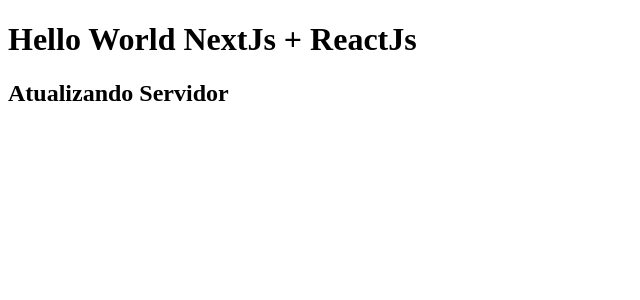
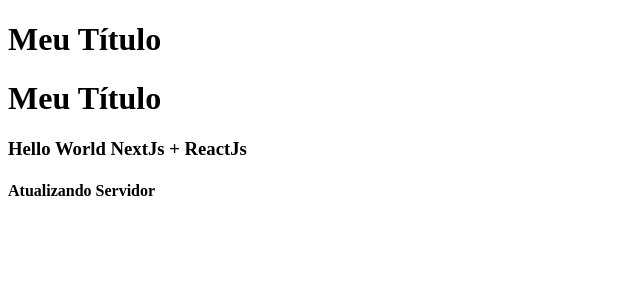
Before and after one commit to herminioneto/react-next-js-exemplos, a Next.js app: page / in a window 1280 px wide. Shown: the top 300 px of the page, without its empty margins (0-640 px from the left). Built offline with nearby package versions, Linux system fonts and the light colour scheme.

Commit message:
Criado primeiro componente React .jsx

```diff
--- a/pages/index.js
+++ /dev/null
@@ -1,10 +0,0 @@
-function HomePage () {
-  return (
-    <div>
-      <h1>Hello World NextJs + ReactJs</h1>
-      <h2>Atualizando Servidor</h2>
-    </div>
-  )
-}
-
-export default HomePage
--- /dev/null
+++ b/pages/index.jsx
@@ -0,0 +1,15 @@
+import Title from "../src/components/title/Title"
+
+function HomePage () {
+  // Pode-se usar tanto a tag com fechamento automático quanto a normal:
+  return (
+    <div>
+      <Title />
+      <Title></Title>
+      <h3>Hello World NextJs + ReactJs</h3>
+      <h4>Atualizando Servidor</h4>
+    </div>
+  )
+}
+
+export default HomePage
--- /dev/null
+++ b/src/components/title/Title.jsx
@@ -0,0 +1,7 @@
+function Title () {
+  return (
+    <h1>Meu Título</h1>
+  )
+}
+
+export default Title
```
